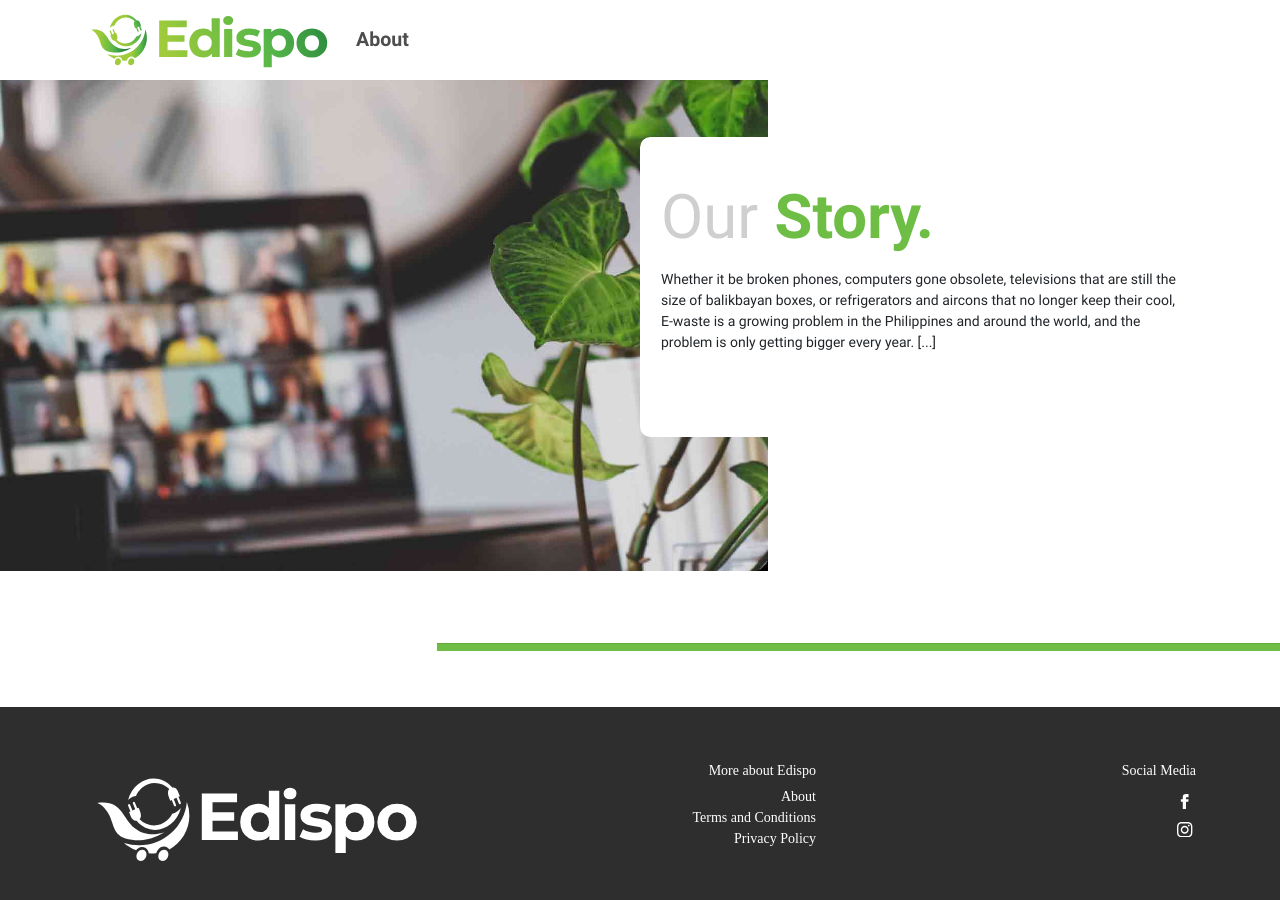
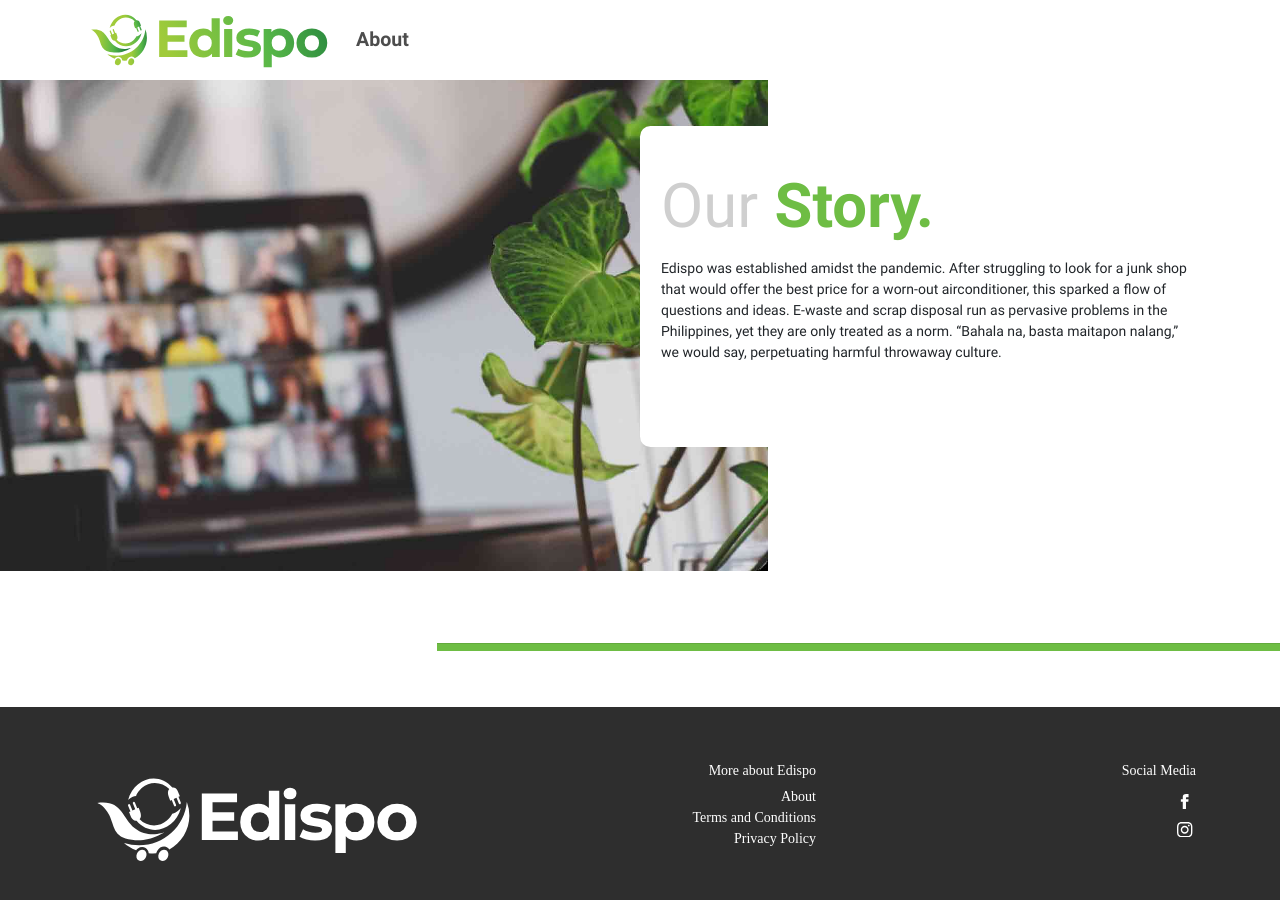
Before and after one commit to edispoph/edispo-landing-page, a Jekyll site: the page built from index.html, in a window 1280 px wide and 900 px high, scrolled down 2124 px. Built offline with Jekyll 4.4.1, drawn with Linux system fonts in a browser that asks for light colours; nearby versions of some CDN libraries; some web fonts are replaced.

Commit message:
Update Our Story content.

```diff
--- a/index.html
+++ b/index.html
@@ -103,7 +103,7 @@
                 <span class="edispo-color-base edispo-bold-2">Story.</span>
               </h1>
               <p class="edispo-regular-2 edispo-font-1 mb-5 mt-2">
-                Whether it be broken phones, computers gone obsolete, televisions that are still the size of balikbayan boxes, or refrigerators and aircons that no longer keep their cool, E-waste is a growing problem in the Philippines and around the world, and the problem is only getting bigger every year. [...]
+                Edispo was established amidst the pandemic. After struggling to look for a junk shop that would offer the best price for a worn-out airconditioner, this sparked a flow of questions and ideas. E-waste and scrap disposal run as pervasive problems in the Philippines, yet they are only treated as a norm. “Bahala na, basta maitapon nalang,” we would say, perpetuating harmful throwaway culture.
               </p>
               <!-- <a href="{{site.baseurl}}/about" class="edispo-color-base edispo-black-1 edispo-font-1">LEARN MORE ABOUT US.</a> -->
             </div>
```
